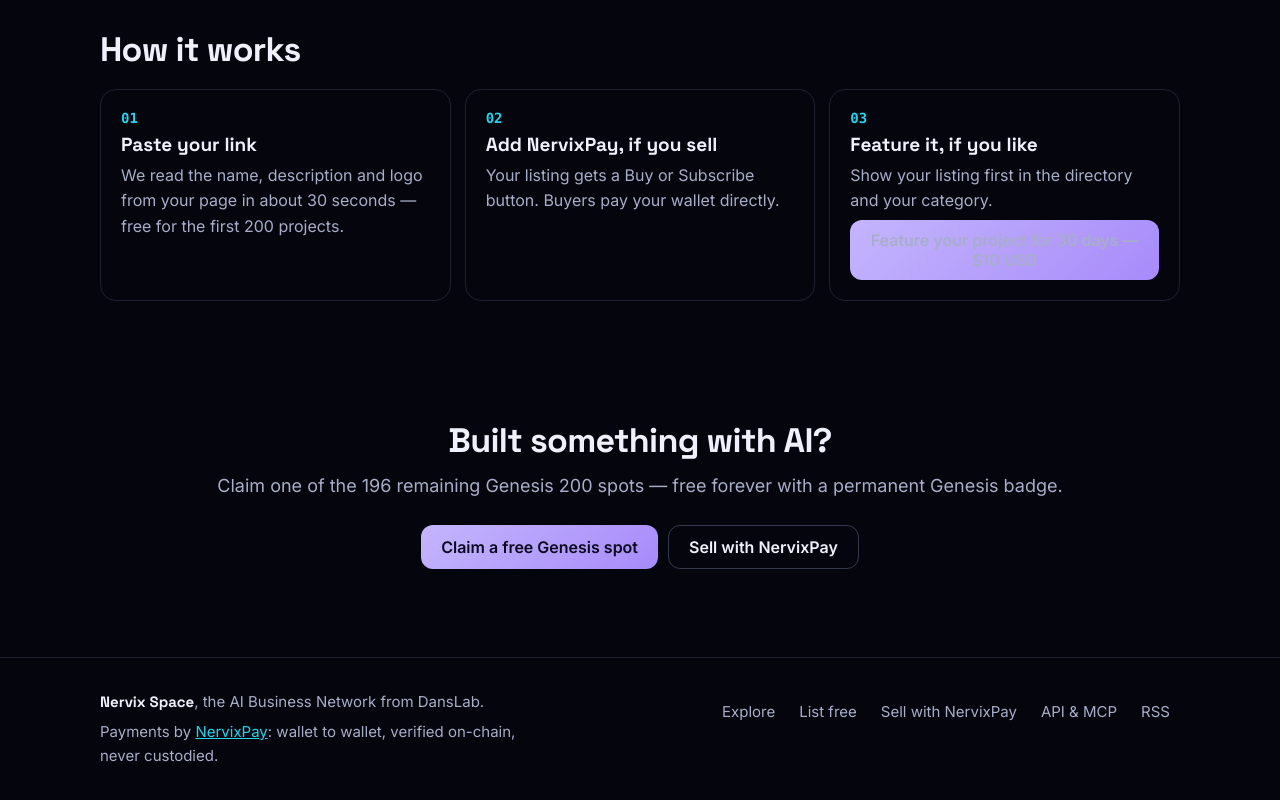
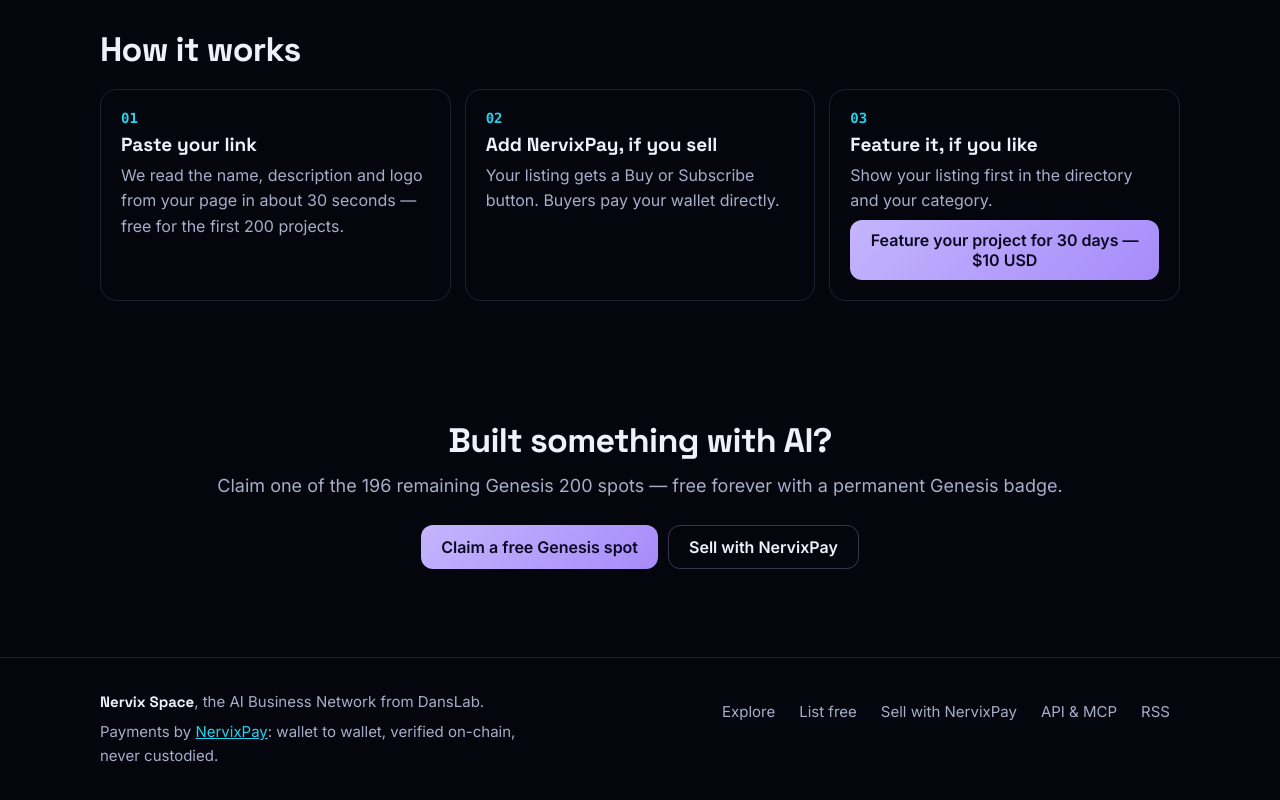
Before and after one commit to DansiDanutz/NervixMarket, a Next.js app: page / in a window 1280 px wide. Shown: the part 1687-2487 px from the top of the page. Built offline with nearby package versions, Linux system fonts and the light colour scheme; no server answers.

Commit message:
Keep the offer button label in the button foreground color

```diff
--- a/app/home/home.module.css
+++ b/app/home/home.module.css
@@ -68,7 +68,7 @@
 .how li { counter-increment: step; display: grid; gap: 6px; align-content: start; padding: 20px; border: 1px solid var(--line); border-radius: 16px }
 .how li::before { content: '0' counter(step); font: 600 14px var(--mono); color: var(--accent-2) }
 .how b { font: 700 19px var(--display) }
-.how span { color: var(--muted) }
+.how li > span { color: var(--muted) }
 
 .final { margin-top: 48px; padding-block: 48px; text-align: center }
 .final p { color: var(--muted); font-size: 18px; margin: -8px 0 24px }
```
